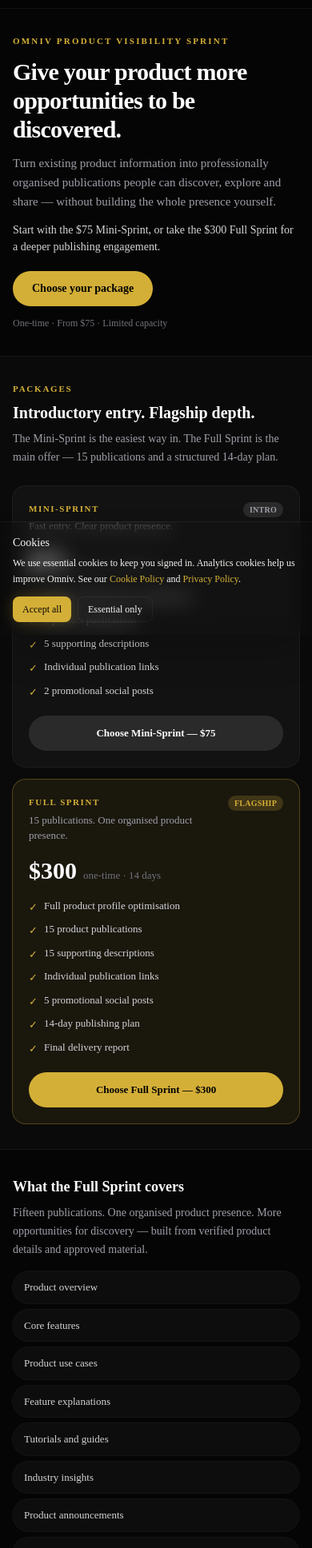
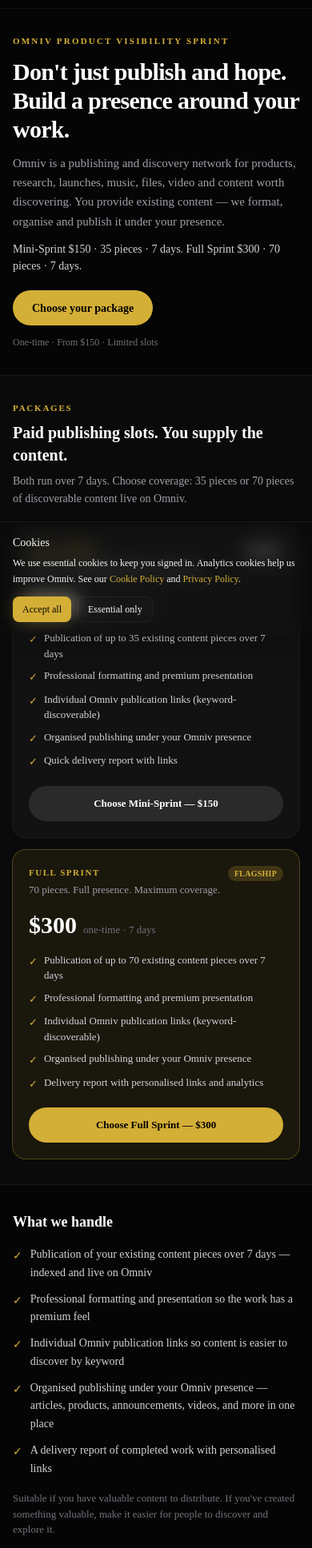
Before and after one commit to ezekielnelson060-hash/omniv-cso, a Next.js app: page /visibility-sprint in a window 390 px wide. Shown: the part 50-1986 px from the top of the page at 80% size. Built offline with nearby package versions, Linux system fonts and the light colour scheme; no server answers; the database is empty.

Commit message:
Visibility Sprint: $150/35 pieces and $300/70 pieces over 7 days

```diff
--- a/src/app/visibility-sprint/page.tsx
+++ b/src/app/visibility-sprint/page.tsx
@@ -4,13 +4,13 @@ import Image from "next/image";
 import { VisibilitySprintCheckoutForm } from "@/components/visibility-sprint/checkout-form";
 
 export const metadata: Metadata = {
-  title: "Product Visibility Sprint — from $75 | Omniv",
+  title: "Product Visibility Sprint — from $150 | Omniv",
   description:
-    "Done-for-you product publishing on Omniv. Mini-Sprint $75 (5 publications) or Full Sprint $300 (15 publications, 14-day plan, final report).",
+    "Done-for-you publishing on Omniv. Mini-Sprint $150 (35 pieces over 7 days) or Full Sprint $300 (70 pieces over 7 days). You provide existing content; we publish.",
   openGraph: {
     title: "Omniv Product Visibility Sprint",
     description:
-      "Turn product information into professionally organised publications. Mini-Sprint $75 or Full Sprint $300.",
+      "35 or 70 pieces of discoverable content in 7 days. Professional formatting, Omniv links, organised presence. From $150.",
     url: "https://omniv.media/visibility-sprint",
     siteName: "Omniv",
     type: "website",
@@ -20,15 +20,15 @@ export const metadata: Metadata = {
 const MINI = {
   id: "mini" as const,
   name: "Mini-Sprint",
-  price: 75,
-  duration: "48 hours",
-  tagline: "Fast entry. Clear product presence.",
+  price: 150,
+  duration: "7 days",
+  tagline: "35 pieces. Organised presence. Fast start.",
   items: [
-    "Product profile setup / optimisation",
-    "5 product publications",
-    "5 supporting descriptions",
-    "Individual publication links",
-    "2 promotional social posts",
+    "Publication of up to 35 existing content pieces over 7 days",
+    "Professional formatting and premium presentation",
+    "Individual Omniv publication links (keyword-discoverable)",
+    "Organised publishing under your Omniv presence",
+    "Quick delivery report with links",
   ],
 };
 
@@ -36,67 +36,59 @@ const FULL = {
   id: "full" as const,
   name: "Full Sprint",
   price: 300,
-  duration: "14 days",
-  tagline: "15 publications. One organised product presence.",
+  duration: "7 days",
+  tagline: "70 pieces. Full presence. Maximum coverage.",
   items: [
-    "Full product profile optimisation",
-    "15 product publications",
-    "15 supporting descriptions",
-    "Individual publication links",
-    "5 promotional social posts",
-    "14-day publishing plan",
-    "Final delivery report",
+    "Publication of up to 70 existing content pieces over 7 days",
+    "Professional formatting and premium presentation",
+    "Individual Omniv publication links (keyword-discoverable)",
+    "Organised publishing under your Omniv presence",
+    "Delivery report with personalised links and analytics",
   ],
 };
 
-const FULL_CONTENT_TYPES = [
-  "Product overview",
-  "Core features",
-  "Product use cases",
-  "Feature explanations",
-  "Tutorials and guides",
-  "Industry insights",
-  "Product announcements",
-  "Customer problems and solutions",
-  "Educational resources",
-  "Product comparisons (where substantiated)",
+const WHAT_WE_HANDLE = [
+  "Publication of your existing content pieces over 7 days — indexed and live on Omniv",
+  "Professional formatting and presentation so the work has a premium feel",
+  "Individual Omniv publication links so content is easier to discover by keyword",
+  "Organised publishing under your Omniv presence — articles, products, announcements, videos, and more in one place",
+  "A delivery report of completed work with personalised links",
 ] as const;
 
 const STEPS = [
-  "Choose Mini-Sprint or Full Sprint and secure payment.",
-  "Share product information, existing content and brand assets.",
-  "We organise, prepare and publish from verified material — not filler.",
-  "Receive publication links, social content and (Full) your report.",
+  "Choose Mini-Sprint ($150) or Full Sprint ($300) and secure payment.",
+  "Share the existing content you want published — you provide the material.",
+  "We format, organise and publish under your Omniv presence over 7 days.",
+  "You receive publication links and a delivery report.",
 ] as const;
 
 const AUDIENCE = [
-  "SaaS companies and software founders",
-  "E-commerce and consumer product brands",
-  "Startups launching new products",
-  "Independent product creators",
-  "Businesses introducing new services or product lines",
+  "Founders and product teams with existing content to distribute",
+  "Researchers and creators with work worth discovering",
+  "Brands launching or expanding product presence",
+  "Anyone with valuable content who does not want to publish and hope",
 ] as const;
 
 const FAQS = [
   {
     q: "Is this a subscription?",
-    a: "No. Both packages are one-time payments. There is no recurring charge for the Visibility Sprint.",
+    a: "No. Both packages are one-time payments. There is no recurring charge.",
   },
   {
     q: "What is the difference between Mini and Full?",
-    a: "Mini-Sprint ($75) is the introductory package: profile setup, 5 publications, 5 descriptions and 2 social posts, typically within 48 hours. Full Sprint ($300) is the flagship: 15 publications, 15 descriptions, 5 social posts, a 14-day publishing plan and a final report.",
+    a: "Mini-Sprint ($150) publishes up to 35 content pieces over 7 days. Full Sprint ($300) publishes up to 70 pieces over the same 7 days — roughly double the coverage — plus a fuller delivery report.",
   },
   {
-    q: "Are the 15 publications just repetitive articles?",
-    a: "No. Content is based on your existing information, verified product details and approved material — overviews, features, use cases, guides and other relevant product content. We do not invent filler to hit a number.",
+    q: "Do you create the content from scratch?",
+    a: "You provide the existing content. We handle formatting, organisation and publishing on Omniv. We do not invent filler to hit a number.",
   },
   {
-    q: "What do you need from me?",
-    a: "Product information, existing copy or assets, brand guidelines if you have them, and access to review drafts. We work from what you already have.",
+    q: "How long does delivery take?",
+    a: "Both packages run over 7 days of publishing after kickoff, subject to how quickly materials arrive.",
   },
   {
     q: "Do you guarantee traffic or customers?",
-    a: "No. We deliver a professional publishing presence and distribution materials. Discovery outcomes vary by product, audience and how you share the work.",
+    a: "No. We deliver a professional publishing presence and shareable links. Discovery outcomes vary by product, audience and how you distribute the work.",
   },
 ] as const;
 
@@ -159,7 +151,7 @@ function PackageCard({
         ))}
       </ul>
       <a
-        href={`#get-sprint`}
+        href="#get-sprint"
         className={`mt-5 inline-flex h-11 items-center justify-center rounded-full text-[13px] font-semibold transition ${
           featured
             ? "bg-omniv-gold text-black hover:brightness-110"
@@ -196,43 +188,42 @@ export default function VisibilitySprintPage() {
       </header>
 
       <main>
-        {/* Hero */}
         <section className="mx-auto max-w-3xl px-4 pb-8 pt-8 md:px-6 md:pb-10 md:pt-10">
           <p className="text-[11px] font-semibold uppercase tracking-[0.2em] text-omniv-gold">
             Omniv Product Visibility Sprint
           </p>
           <h1 className="mt-3 max-w-2xl text-3xl font-semibold tracking-tight text-white md:text-4xl md:leading-[1.12]">
-            Give your product more opportunities to be discovered.
+            Don't just publish and hope. Build a presence around your work.
           </h1>
           <p className="mt-3 max-w-xl text-[15px] leading-relaxed text-zinc-400">
-            Turn existing product information into professionally organised
-            publications people can discover, explore and share — without building
-            the whole presence yourself.
+            Omniv is a publishing and discovery network for products, research,
+            launches, music, files, video and content worth discovering. You
+            provide existing content — we format, organise and publish it under
+            your presence.
           </p>
           <p className="mt-3 max-w-xl text-[14px] font-medium text-zinc-300">
-            Start with the $75 Mini-Sprint, or take the $300 Full Sprint for a
-            deeper publishing engagement.
+            Mini-Sprint $150 · 35 pieces · 7 days. Full Sprint $300 · 70 pieces ·
+            7 days.
           </p>
           <div className="mt-5 flex flex-wrap items-center gap-3">
             <CtaLink label="Choose your package" />
             <span className="text-[12px] text-zinc-500">
-              One-time · From $75 · Limited capacity
+              One-time · From $150 · Limited slots
             </span>
           </div>
         </section>
 
-        {/* Packages */}
         <section className="border-y border-white/[0.06] bg-white/[0.02]">
           <div className="mx-auto max-w-3xl px-4 py-8 md:px-6 md:py-9">
             <p className="text-[11px] font-semibold uppercase tracking-[0.16em] text-omniv-gold">
               Packages
             </p>
             <h2 className="mt-2 text-xl font-semibold text-white md:text-2xl">
-              Introductory entry. Flagship depth.
+              Paid publishing slots. You supply the content.
             </h2>
             <p className="mt-2 max-w-xl text-[14px] leading-relaxed text-zinc-400">
-              The Mini-Sprint is the easiest way in. The Full Sprint is the main
-              offer — 15 publications and a structured 14-day plan.
+              Both run over 7 days. Choose coverage: 35 pieces or 70 pieces of
+              discoverable content live on Omniv.
             </p>
             <div className="mt-6 grid gap-4 sm:grid-cols-2">
               <PackageCard pkg={MINI} />
@@ -241,29 +232,28 @@ export default function VisibilitySprintPage() {
           </div>
         </section>
 
-        {/* Full Sprint depth */}
         <section className="mx-auto max-w-3xl px-4 py-8 md:px-6 md:py-9">
           <h2 className="text-lg font-semibold text-white md:text-xl">
-            What the Full Sprint covers
+            What we handle
           </h2>
-          <p className="mt-2 max-w-xl text-[14px] leading-relaxed text-zinc-400">
-            Fifteen publications. One organised product presence. More
-            opportunities for discovery — built from verified product details and
-            approved material.
-          </p>
-          <ul className="mt-4 grid gap-2 sm:grid-cols-2">
-            {FULL_CONTENT_TYPES.map((t) => (
+          <ul className="mt-4 space-y-2.5">
+            {WHAT_WE_HANDLE.map((item) => (
               <li
-                key={t}
-                className="rounded-xl bg-white/[0.03] px-3.5 py-2.5 text-[13px] text-zinc-300 ring-1 ring-white/[0.06]"
+                key={item}
+                className="flex items-start gap-2.5 text-[14px] leading-relaxed text-zinc-300"
               >
-                {t}
+                <span className="mt-0.5 text-omniv-gold">✓</span>
+                {item}
               </li>
             ))}
           </ul>
+          <p className="mt-4 text-[13px] text-zinc-500">
+            Suitable if you have valuable content to distribute. If you've
+            created something valuable, make it easier for people to discover and
+            explore it.
+          </p>
         </section>
 
-        {/* How it works */}
         <section className="border-y border-white/[0.06] bg-white/[0.02]">
           <div className="mx-auto max-w-3xl px-4 py-8 md:px-6 md:py-9">
             <h2 className="text-lg font-semibold text-white md:text-xl">
@@ -282,7 +272,6 @@ export default function VisibilitySprintPage() {
           </div>
         </section>
 
-        {/* Who */}
         <section className="mx-auto max-w-3xl px-4 py-8 md:px-6 md:py-9">
           <h2 className="text-lg font-semibold text-white md:text-xl">
             Who is this for?
@@ -300,7 +289,6 @@ export default function VisibilitySprintPage() {
           </ul>
         </section>
 
-        {/* Checkout */}
         <section className="border-t border-white/[0.06] bg-gradient-to-b from-omniv-gold/[0.06] to-transparent">
           <div className="mx-auto max-w-3xl px-4 py-8 md:px-6 md:py-9">
             <div className="mb-6 max-w-lg">
@@ -311,16 +299,15 @@ export default function VisibilitySprintPage() {
                 Pick a package and continue to payment
               </h2>
               <p className="mt-2 text-[14px] leading-relaxed text-zinc-400">
-                Mini-Sprint for a fast start. Full Sprint when you want the
-                complete publishing engagement. Payment amounts match Flutterwave
-                checkout exactly.
+                $150 for 35 pieces or $300 for 70 pieces — both over 7 days.
+                Flutterwave charges the exact package amount. Order confirmed only
+                after payment verification.
               </p>
             </div>
             <VisibilitySprintCheckoutForm />
           </div>
         </section>
 
-        {/* FAQ */}
         <section className="mx-auto max-w-3xl px-4 py-8 md:px-6 md:py-9">
           <h2 className="text-lg font-semibold text-white md:text-xl">FAQ</h2>
           <div className="mt-4 space-y-4">
@@ -335,15 +322,14 @@ export default function VisibilitySprintPage() {
           </div>
         </section>
 
-        {/* Final CTA */}
         <section className="border-t border-white/[0.06]">
           <div className="mx-auto max-w-3xl px-4 py-10 text-center md:px-6">
             <h2 className="text-xl font-semibold text-white md:text-2xl">
-              Ready to publish with intention?
+              Ready to build a presence around your work?
             </h2>
             <p className="mx-auto mt-2 max-w-md text-[14px] text-zinc-400">
-              Start with $75 or go Full Sprint at $300. Either way, your product
-              gets a clearer publishing presence on Omniv.
+              Mini-Sprint $150 (35 pieces) or Full Sprint $300 (70 pieces). Both
+              over 7 days. You provide the content — we publish it.
             </p>
             <div className="mt-5">
               <CtaLink />
```
